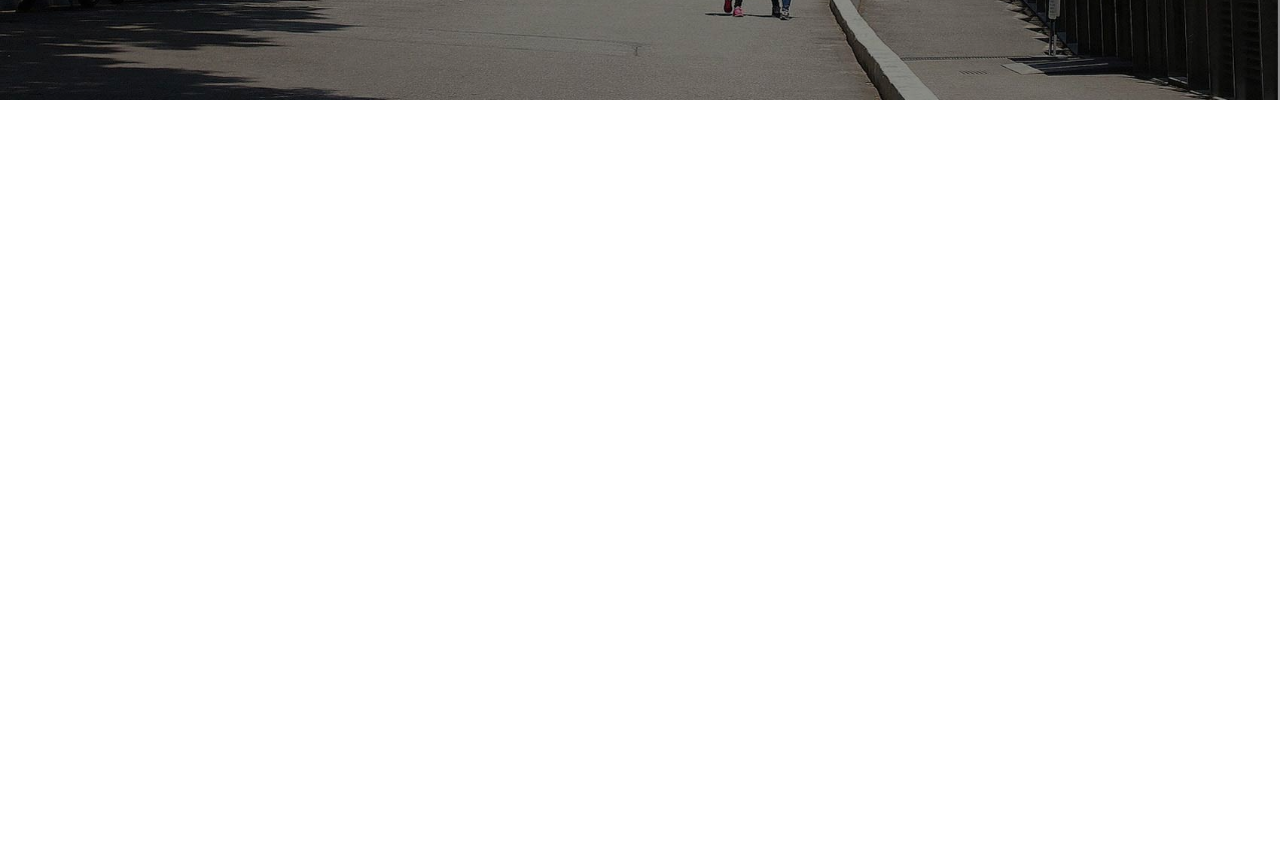
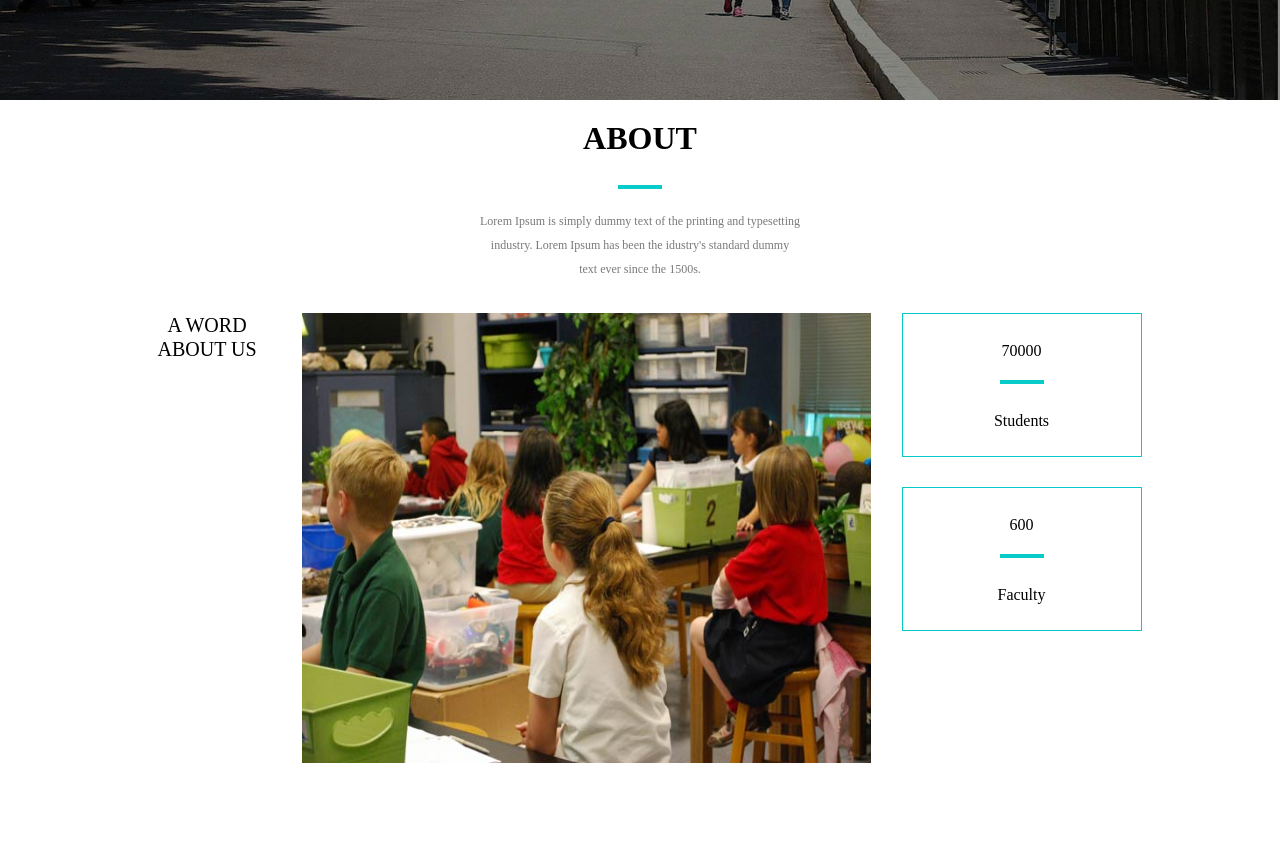
Before and after one commit to 18607538609/learn_html, a plain HTML site: page 慕课网前端2019就业班-CSS布局作业/index.html in a window 1280 px wide. Shown: the part 500-1347 px from the top of the page. Before the commit the page ends 800 px from the top, so only its background shows below. Drawn offline with Linux system fonts and the light colour scheme.

Commit message:
第十二次提交

```diff
--- a/慕课网前端2019就业班-CSS布局作业/css/index.css
+++ b/慕课网前端2019就业班-CSS布局作业/css/index.css
@@ -43,21 +43,21 @@
   font-family: "微软雅黑";
 }
 
-.header .nav li a:hover{
+.header .nav li a:hover {
   color: orange;
   font-weight: 700;
 }
 /*  头部结束 */
 
 /* 主体开始 */
- .main .banner a img{
+.main .banner a img {
   width: 100%;
   /* max-width: 1638px; */
   height: 600px;
   display: block;
 }
 
- .main .topLayer{
+.main .topLayer {
   width: 100%;
   height: 520px;
   background-color: #000;
@@ -67,7 +67,7 @@
   opacity: 0.1;
 }
 
- .main .topLayer-inner{
+.main .topLayer-inner {
   width: 510px;
   height: 311px;
   /* background-color: red; */
@@ -76,10 +76,10 @@
   left: 50%;
   margin-left: -250px;
   /* margin-bottom: -120px; */
-     z-index: 9;
+  /* z-index: 999999; */
 }
 
- .main .topLayer-inner input{
+.main .topLayer-inner input {
   width: 505px;
   height: 39px;
   border: 2px solid #808080;
@@ -97,7 +97,7 @@
   margin-top: 20px;
 }
 
- button{
+button {
   width: 123px;
   height: 39px;
   border: 2px solid #808080;
@@ -113,4 +113,121 @@
   margin-left: 38%;
 }
 
+.about {
+  width: 100%;
+  height: 700px;
+  background-color: #fff;
+}
+
+.about h1 {
+  text-align: center;
+  padding-top: 20px;
+}
+
+.about .line {
+  width: 40px;
+  border: 2px solid #07cbc9;
+  /* text-align: center; */
+  margin: 0 auto;
+  margin-top: 28px;
+}
+
+.about .word {
+  margin-top: 20px;
+}
+.about .word p {
+  text-align: center;
+  color: #797979;
+  font-size: 12px;
+  line-height: 24px;
+  font-family: "微软雅黑";
+}
+
+.about .about-middle {
+  width: 1085px;
+  height: 450px;
+  /* background-color: red; */
+  margin: 0 auto;
+  margin-top: 32px;
+}
+
+.about .about-middle .m-l {
+  width: 204px;
+  height: 450px;
+  /* background-color: green; */
+  float: left;
+}
+
+.about .about-middle .m-m {
+  width: 569px;
+  height: 450px;
+  /* background-color: blue; */
+  float: left;
+}
+
+.about .about-middle .m-r {
+  width: 282px;
+  height: 450px;
+  /* background-color: red; */
+  float: right;
+  margin-right: 20px;
+}
+
+.about .about-middle .m-l p {
+  font-size: 20px;
+  font-family: "微软雅黑";
+  line-height: 24px;
+  padding-left: 60px;
+  /* font-weight: 700; */
+}
+
+.about .about-middle .m-m img {
+  width: 569px;
+  height: 450px;
+}
+
+.about .about-middle .m-r .num1 {
+  width: 238px;
+  height: 142px;
+  border: 1px solid #07cbc9;
+  margin: 0 auto;
+  margin-bottom: 30px;
+}
+
+.about .about-middle .m-r .num1 p {
+  text-align: center;
+  margin-top: 28px;
+}
+
+.about .about-middle .m-r .num1 p:nth-child(2) {
+  width: 40px;
+  border: 2px solid #07cbc9;
+  margin: 0 auto;
+  margin-top: 20px;
+}
+
+.about .about-middle .m-r .p3 {
+  margin-top: 18px;
+}
+
+.main .pic-list{
+  width: 100%;
+  height: 800px;
+  /* background-color: red; */
+  margin-top: 50px;
+}
+
+.main .pic-list dl{
+  width: 25%;
+  height: 400px;
+  background-color: green;
+  float: left;
+}
+
+.main .pic-list div img{
+  width: 25%;
+  height: 400px;
+  float: left;
+}
+
 /* 主体结束 */
--- a/慕课网前端2019就业班-CSS布局作业/index.html
+++ b/慕课网前端2019就业班-CSS布局作业/index.html
@@ -41,9 +41,77 @@
 
             <textarea name="" id="" placeholder="Write Your Comment Here...">Write Your Comment Here...</textarea>
             <button>SEND MESSAGE</button>
+        </div>
 
+        <div class="about">
+            <h1>ABOUT</h1>
+            <div class="line"></div>
+            <div class="word">
+                <p class="p1">Lorem Ipsum is simply dummy text of the printing and typesetting</p>
+                <p class="p2">industry. Lorem Ipsum has been the idustry's standard dummy</p>
+                <p class="p3">text ever since the 1500s.</p>
+            </div>
+            <div class="about-middle">
+                <div class="m-l">
+                    <p>&nbsp;&nbsp;A WORD</p>
+                    <p>ABOUT US</p>
+                </div>
+                <div class="m-m"><img src="images/bb3.jpg" alt=""></div>
+                <div class="m-r">
+                    <div class="num1">
+                        <p>70000</p>
+                        <p></p>
+                        <p class="p3">Students</p>
+                    </div>
+                    <div class="num1">
+                        <p>600</p>
+                        <p></p>
+                        <p class="p3">Faculty</p>
+                    </div>
+                </div>
+            </div>
+        </div>
 
+        <div class="pic-list">
+           <div><img src="images/b1.jpg" alt=""></div>
+
+            <dl>
+                    <dt>Library</dt>
+                    <dd>Lorem Ipsum is simply dummy text of the printing and typesettingindustry.</dd>
+                    <dd></dd>
+                </dl>
+
+                <dl>
+                        <dt></dt>
+                        <dd></dd>
+                    </dl>
+
+                    <dl>
+                            <dt></dt>
+                            <dd></dd>
+                        </dl>
+
+                        <dl>
+                                <dt></dt>
+                                <dd></dd>
+                            </dl>
+
+                            <dl>
+                                    <dt></dt>
+                                    <dd></dd>
+                                </dl>
+
+                                <dl>
+                                        <dt></dt>
+                                        <dd></dd>
+                                    </dl>
+
+                                    <dl>
+                                            <dt></dt>
+                                            <dd></dd>
+                                        </dl>
         </div>
+
     </div>
     <!-- 底部 -->
     <div class="footer"></div>
```
Lines whose indentation alone changed are shown as unchanged.
